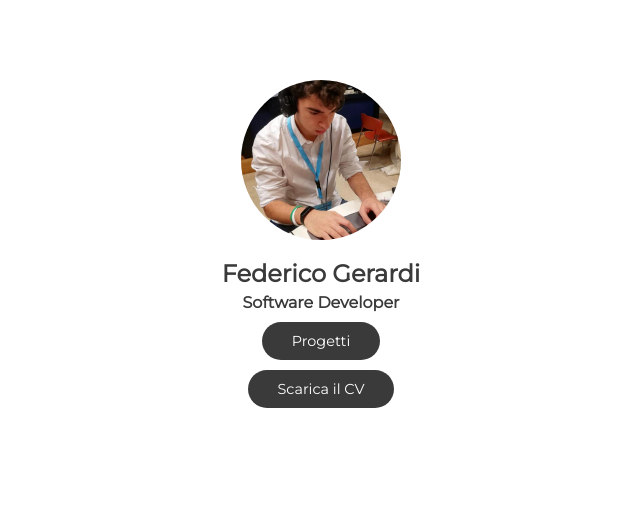
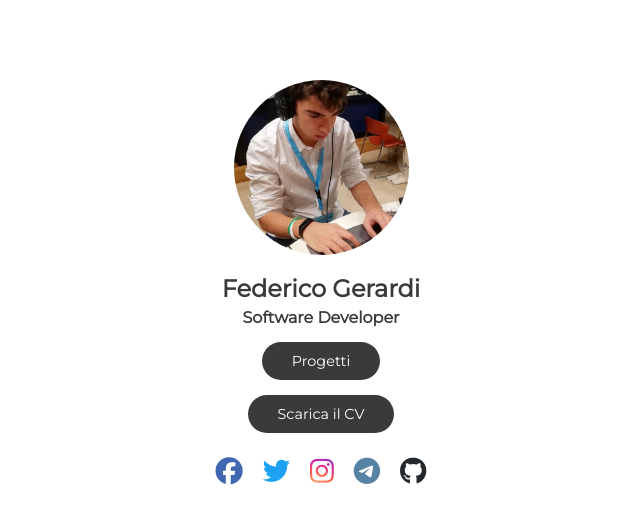
Before and after one commit to PyGera/Portfolio, a React (Create React App) app: page / in a window 1280 px wide. Shown: the top 524 px of the page, without its empty margins (319-959 px from the left). Built offline with nearby package versions, Linux system fonts and the light colour scheme.

Commit message:
Animations git add *!

```diff
--- a/public/index.html
+++ b/public/index.html
@@ -26,6 +26,7 @@
     -->
     <link href="https://fonts.googleapis.com/css?family=Montserrat&display=swap" rel="stylesheet">
 
+    <script src="https://kit.fontawesome.com/d256209648.js" crossorigin="anonymous"></script>
 
     <title>Federico Gerardi</title>
   </head>
--- a/src/App.css
+++ b/src/App.css
@@ -2,12 +2,66 @@
     position: relative;
     background-color: #3a3a3a;
     color: white;
-    margin-top: 10px;
+    margin-top: 15px;
     padding: 10px 30px;
     font-family: 'Montserrat', sans-serif;
     border: 0px;
     border-radius: 100px;
     font-size: .9rem;
+    transition: all .2s;
+    outline: none;
+}
+
+.btn:hover {
+    transform: translateY(-3px);
+    box-shadow: 0 10px 20px rgba(0,0,0,.2);
+}
+
+.btn:active {
+    transform: translateY(-1px);
+    box-shadow: 0 5px 10px rgba(0,0,0,.2);
+}
+
+.icons {
+    margin-top: 15px;
+    padding: 10px;
+    font-size: 1.7rem;
+}
+
+i {
+    transition: all .2s;
+}
+
+i:hover {
+    transform: translateY(-3px);
+    box-shadow: 0 10px 20px rgba(0,0,0,.2);
+}
+
+i:active {
+    transform: translateY(-1px);
+    box-shadow: 0 5px 10px rgba(0,0,0,.2);
+}
+
+.facebook {
+    color: #4267b2;
+}
+
+.twitter {
+    color: rgba(29,161,242,1.00);
+}
+
+.instagram {
+    background: radial-gradient(circle at 30% 107%, #fdf497 0%, #fdf497 5%, #fd5949 45%,#d6249f 60%,#285AEB 90%);
+    -webkit-background-clip: text;
+    -webkit-text-fill-color: transparent;
+}
+
+.telegram {
+    color: #5682a3;
+}
+
+.github {
+    color: #24292e;
 }
 
 .name {
@@ -30,6 +84,6 @@
 
 .profileImg {
     border-radius: 100px;
-    width: 20vh;
-    height: 20vh;
+    width: 175px;
+    height: 175px;
 }
--- a/src/App.js
+++ b/src/App.js
@@ -30,6 +30,14 @@ function Button(props) {
     );
 }
 
+function Social(props) {
+    return (
+        <a href={props.link}><i className={props.icon + " " + props.social + " icons"}></i></a>
+    );
+}
+
+//TODO: Create an array of objects with all socials, add every social in a JSX var and insert it in Landing
+
 function Landing() {
   return (
       <div className="landing">
@@ -39,6 +47,12 @@ function Landing() {
         <Button value="Progetti"/>
         <br />
         <Button value="Scarica il CV" />
+        <br />
+        <Social social="facebook" icon="fab fa-facebook" link="https://www.facebook.com/federico.gerardi.77" />
+        <Social social="twitter" icon="fab fa-twitter" link="https://twitter.com/_gieri_" />
+        <Social social="instagram" icon="fab fa-instagram" link="https://www.instagram.com/federicogerardi.py/" />
+        <Social social="telegram" icon="fab fa-telegram" link="https://t.me/PyGera" />
+        <Social social="github" icon="fab fa-github" link="https://github.com/PyGera" />
       </div>
   );
 }
```
